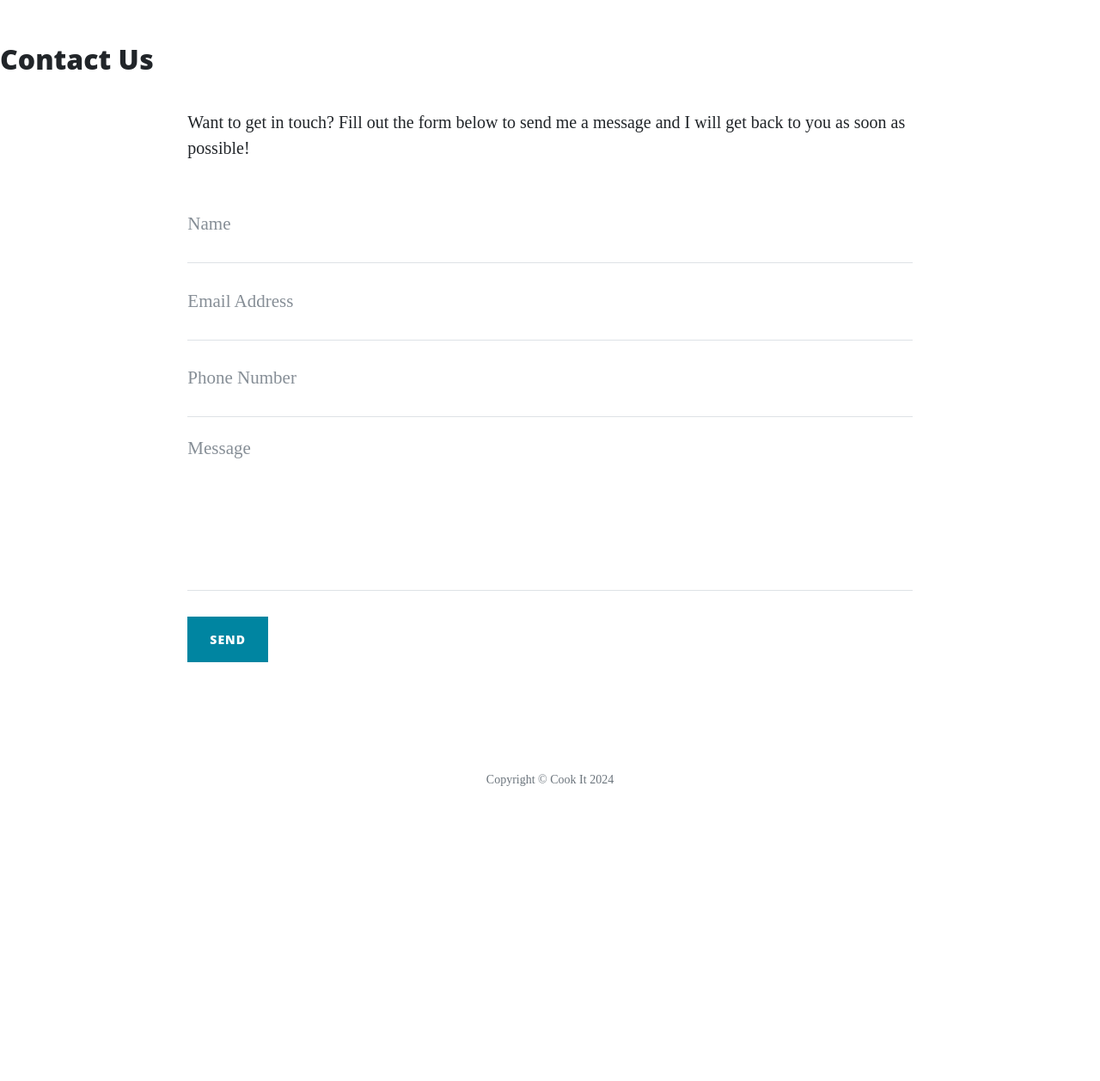
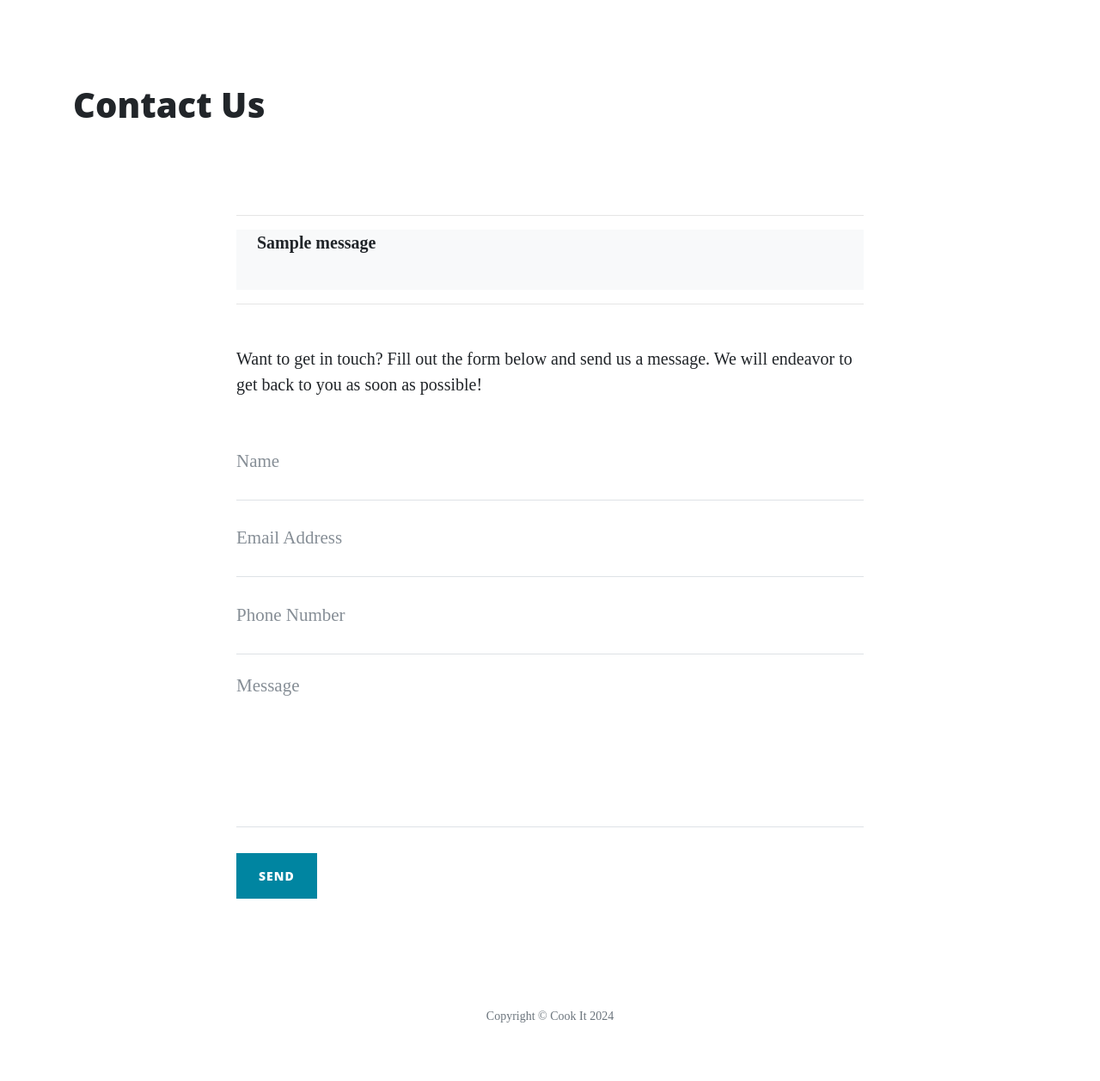
Before and after one commit to MrHraza/Cook-it, a Flask app: page /contact in a window 1280 px wide. Shown: the part 532-1789 px from the top of the page at 86% size. Before the commit the page ends 1446 px from the top, so only its background shows below. Run offline with Flask 3, Linux system fonts and the light colour scheme; one stand-in notice (Sample message) is shown; some libraries are stand-ins or nearby versions.

Commit message:
contact page updated

```diff
--- a/bigpot/__init__.py
+++ b/bigpot/__init__.py
@@ -5,7 +5,10 @@ if os.path.exists("env.py"):
     import env  # noqa
 
 
+
 app = Flask(__name__)
+app.secret_key = os.environ.get("SECRET_KEY")
+
 app.config["SECRET_KEY"] = '123d3d3'#os.environ.get("SECRET_KEY")
 # app.config["SQLALCHEMY_DATABASE_URI"] = os.environ.get("DB_URL")
 SQLALCHEMY_DATABASE_URI = 'sqlite:///mylocaldb.db'  # SQLite database named mylocaldb.db in the same directory as your app
--- a/bigpot/routes.py
+++ b/bigpot/routes.py
@@ -15,8 +15,10 @@ def index():
 def about():
     return render_template("about.html", page_title='About Us')
 
-@app.route("/contact")
+@app.route("/contact", methods=["GET", "POST"])
 def contact():
+    if request.method == "POST":
+        flash("Thank you, we have received your message. A member of our team will reach out to you within 24 hours.")
     return render_template("contact.html", page_title='Contact Us')
 
 @app.route("/community")
--- a/bigpot/templates/contact.html
+++ b/bigpot/templates/contact.html
@@ -1,37 +1,64 @@
 {% extends "base.html" %}
 {% block content %}
 
-<h2>{{ page_title }}</h2>
+<div class="page-section clearfix mt-5">
+	<div class="container mt-5 mb-5">
+	  <div class="row mx-auto">
+		<h1 class="mt-5">{{ page_title }}</h1>
 
+	  </div>
+	</div>
+</div>
+
+<!--contact form-->
+<section class="page-section clearfix mt-5"></section>
+	<div class="container">
 		<div class="row">
 			<div class="col-lg-8 col-md-10 mx-auto">
-			<p>Want to get in touch? Fill out the form below to send me a message and I will get back to you as soon as possible!</p>
-			<form name="sentMessage" id="contactForm" novalidate>
+
+			{% with messages = get_flashed_messages() %}
+                {% if messages %}
+                    <div class="flashes mt-5 mb-5">
+                        {% for message in messages %}
+                            <hr>
+								<div class="px-4 bg-light" style="height: 70px;">
+									<strong>{{ message }}</strong>
+								</div>
+							<hr>
+                        {% endfor %}
+                    </div>
+                {% endif %}
+            {% endwith %}
+
+
+				<p>Want to get in touch? Fill out the form below and send us a message. We will endeavor to get back to you as soon as possible!</p>
+
+				<form method="POST" name="sentMessage" id="contactForm" novalidate>
 					<div class="control-group">
 						<div class="form-group floating-label-form-group controls">
 							<label>Name</label>
-						<input type="text" class="form-control" placeholder="Name" id="name" required data-validation-required-message="Please enter your name.">
+							<input type="text" class="form-control" placeholder="Name" name="name" id="name" required data-validation-required-message="Please enter your name.">
 							<p class="help-block text-danger"></p>
 						</div>
 					</div>
 					<div class="control-group">
 						<div class="form-group floating-label-form-group controls">
 							<label>Email Address</label>
-						<input type="email" class="form-control" placeholder="Email Address" id="email" required data-validation-required-message="Please enter your email address.">
+							<input type="email" class="form-control" placeholder="Email Address" name="email" id="email" required data-validation-required-message="Please enter your email address.">
 							<p class="help-block text-danger"></p>
 						</div>
 					</div>
 					<div class="control-group">
 						<div class="form-group col-xs-12 floating-label-form-group controls">
 							<label>Phone Number</label>
-						<input type="tel" class="form-control" placeholder="Phone Number" id="phone" required data-validation-required-message="Please enter your phone number.">
+							<input type="tel" class="form-control" placeholder="Phone Number" name="phone" id="phone" required data-validation-required-message="Please enter your phone number.">
 							<p class="help-block text-danger"></p>
 						</div>
 					</div>
 					<div class="control-group">
 						<div class="form-group floating-label-form-group controls">
 							<label>Message</label>
-						<textarea rows="5" class="form-control" placeholder="Message" id="message" required data-validation-required-message="Please enter a message."></textarea>
+							<textarea rows="5" class="form-control" placeholder="Message" name="message" id="message" required data-validation-required-message="Please enter a message."></textarea>
 							<p class="help-block text-danger"></p>
 						</div>
 					</div>
@@ -43,6 +70,9 @@
 				</form>
 			</div>
 		</div>
+	</div>
+
+</section>
 
 
 {% endblock %}
```
Lines whose indentation alone changed are shown as unchanged.
